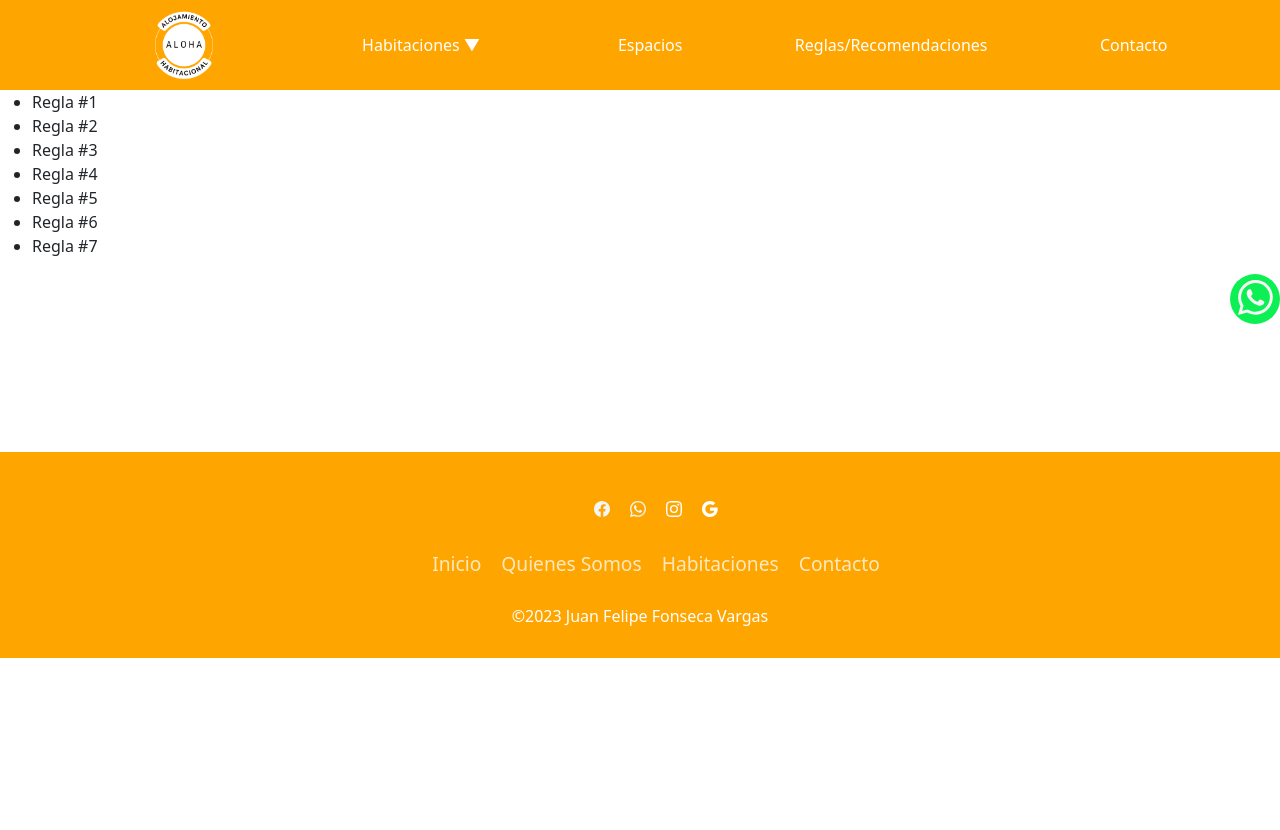
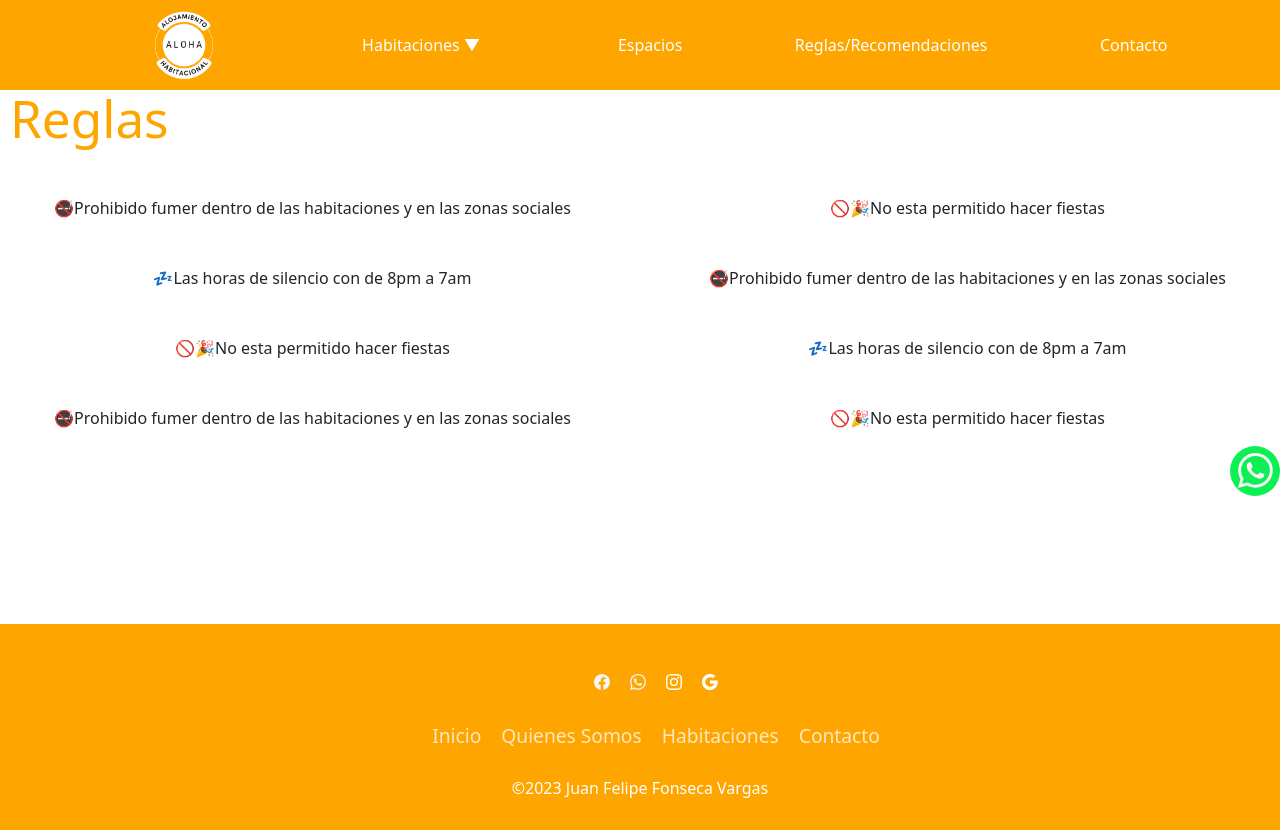
Before and after one commit to Juanffonsecav23/AloHaFonsecaVargas, a React (Vite) app: page /ReglasyRecomendaciones in a window 1280 px wide. Before the commit the page ends 800 px from the top, so only its background shows below. Built offline with nearby package versions, Linux system fonts and the light colour scheme.

Commit message:
Configuración de ryr falta concetar espacios a firebase y remplaxar el contenido

```diff
--- a/src/components/CheckOutForm/CheckOutForm.jsx
+++ b/src/components/CheckOutForm/CheckOutForm.jsx
@@ -35,7 +35,7 @@ function CheckOutForm({onHandleConfrim}) {
             <input className="input-Form" value={userData.apellido} name="apellido" type="text" onChange={onInputChange} />
         </div>
         <div>
-            <label style={{marginRight:"15px"}}>Email:</label>
+            <label style={{marginRight:"19px"}}>Email:</label>
             <input className="input-Form" value={userData.email} name="email" type="text"  onChange={onInputChange}/>
         </div>
         <div>
--- a/src/components/Espacios/ItemListContainerEspacios.jsx
+++ b/src/components/Espacios/ItemListContainerEspacios.jsx
@@ -7,7 +7,7 @@ function getDataEspacios(){
   return new Promise ((resolve)=>{
     setTimeout(() => {
       resolve(espacios)
-    }, 2000);
+    }, 1000);
   })
 }
 
--- a/src/components/Espacios/ItemListEspacios.jsx
+++ b/src/components/Espacios/ItemListEspacios.jsx
@@ -7,7 +7,7 @@ function ItemListEspacios({isLoading , espacios}) {
     if (isLoading) return <Loader/>
 
     else return (
-        <Flex>
+        <Flex title={"Espacios"}>
             {espacios.map((itemInArray)=>(
                 <ItemEspacios key={itemInArray.id}{...itemInArray}/>
             ))}
--- a/src/components/HomePage/Homepage.jsx
+++ b/src/components/HomePage/Homepage.jsx
@@ -1,5 +1,6 @@
 import QuienesSomos from "../QuienesSomos/QuienesSomos"
 import ItemListContainer from "../ItemListContainer/itemListContainer"
+import Reglas from "../RyR/Reglas"
 
 function Homepage() {
   return (
@@ -7,6 +8,7 @@ function Homepage() {
         <img src='/imgRooms/casablancadenoceh.jpeg'/>
         <QuienesSomos/>
         <ItemListContainer/>
+        <Reglas/>
       </div>
   )
 }
--- a/src/components/Item/Item.jsx
+++ b/src/components/Item/Item.jsx
@@ -1,5 +1,5 @@
 /* eslint-disable react/prop-types */
-import { useState } from "react";
+/* import { useState } from "react";*/
 import "./Item.css";
 import { Link } from "react-router-dom";
 import Button from "../Button/Button";
@@ -16,7 +16,7 @@ function CardDescription({ price, category}) {
 }
 
 function Item({ title, img, price, category, id, capacidad }) {
-  const [isFavorite, setIsFavorite] = useState(false);
+/*   const [isFavorite, setIsFavorite] = useState(false);
   let classNameFavorite;
 
   if (isFavorite === false) {
@@ -29,7 +29,7 @@ function Item({ title, img, price, category, id, capacidad }) {
     event.preventDefault();
     event.stopPropagation();
     setIsFavorite(!isFavorite);
-  }
+  } */
 
   const stylesButton = {
     backgroundColor: capacidad === 0 ? "grey" : "inherit",
@@ -42,14 +42,13 @@ function Item({ title, img, price, category, id, capacidad }) {
       <img src={img} alt="imagen"></img>
       </div>
       <div className="item-card_header">
-        <span><button onClick={handleClickFav} className={classNameFavorite}>♥</button></span>
+{/*<span><button onClick={handleClickFav} className={classNameFavorite}>♥</button></span>*/}
         <h5>{title}</h5>
         <small>{category}</small>
-        {/* <small><p>{description}</p></small> */}
+{/* <small><p>{description}</p></small> */}
         <CardDescription price={(price).toFixed(3)}   />
         <Button className="btn-ver-detalles" style={stylesButton}>Ver detalles</Button>
       </div>
-
     </div>
     </Link >
   );
--- a/src/components/ItemDetailContainer/ItemDetail.css
+++ b/src/components/ItemDetailContainer/ItemDetail.css
@@ -28,7 +28,7 @@
   .card-detail_detail{
     display: flex;
     flex-direction: column;
-    justify-content: space-around;
+    justify-content: space-evenly;
     padding: 12px 8px;
   }
 
@@ -42,7 +42,6 @@
   .description{
     width: 600px;
     text-align: justify;
-    margin-top: 20px;
   }
   .InputCalendario{
     background-color: lightsalmon;
@@ -52,3 +51,14 @@
   .ItemDetailTitle{
     color: orange;
   }
+  .WhatsappButton{
+  color:white;
+  background-color: #0df053;
+  border-radius: 50px;
+  width: 400px;
+  padding: 10px;
+  margin-left: 20%;
+  }
+  .WhatsappButton:hover{
+    color: white;
+  }
--- a/src/components/ItemDetailContainer/ItemDetailContainer.jsx
+++ b/src/components/ItemDetailContainer/ItemDetailContainer.jsx
@@ -3,7 +3,7 @@ import { useContext, useEffect, useState } from "react";
 import "./ItemDetail.css";
 /* import ItemCount from "../ItemCount/ItemCount"; */
 
-import { Link, useParams, useNavigate } from "react-router-dom";
+import {  useParams, useNavigate } from "react-router-dom";
 import Loader from "../Loader/Loader";
 /* import { cartContext } from "../../context/cartContext";*/
 import { getRoomData } from "../../services/Firebase";
@@ -83,16 +83,15 @@ if (room) {
   return (
     <div className="cardDetail">
       <div className="card-detail_img">
-        <Carrousel>
-        <img src={room.img} alt={room.title} />
-        <img src={room.img1} alt={room.title}/>
-        <img src={room.img2} alt={room.title}/>
-        <img src={room.img3} alt={room.title} />
+        <Carrousel >
+        <img src={room.img}  alt={room.title} style={{height:"550px"}}/>
+        <img src={room.img1} alt={room.title} style={{height:"550px"}}/>
+        <img src={room.img2} alt={room.title} style={{height:"550px"}}/>
+        <img src={room.img3} alt={room.title} style={{height:"550px"}}/>
         </Carrousel>
       </div>
       <div className="card-detail_detail">
         <h1 className="ItemDetailTitle">{room.title}</h1>
-
         <p className="description">{room.description}</p>
       {/*  <Flex>
         <label>Check In</label>
@@ -102,13 +101,13 @@ if (room) {
         <span><input type="date" className="InputCalendario" onChange={handleDateChangeIn} value={selectedDateIn}></input></span>
         <span><input type="date" className="InputCalendario" onChange={handleDateChangeOut} value={selectedDateOut}></input></span>
         </Flex> */}
-        <h3 style={{marginTop: "20px"}}>$ {(room.price).toFixed(3)} Cop / Noche</h3>
+        <h3>$ {(room.price).toFixed(3)} Cop / Noche</h3>
       {/* {countInCart === 0 ? (
           <ItemCount onAddToCart={onAddToCart} stock={room.capacidad} />
           ) : (
             <Link to="/cart" style={{color:"orange"}}>Ir a las reservas</Link>
             )} */}
-            <Link to="/cart" style={{color:"orange"}}>Ir a las reservas</Link>
+            <a href="https://api.whatsapp.com/send?phone=573212402566" target="_blank" rel="noreferrer"  className="WhatsappButton"><img src="/src/assets/iconos/whatsapp.svg" alt="" style={{width:"40px", marginRight:"5px"}}/>Reserva por Whatsapp</a>
       </div>
     </div>
   );
--- /dev/null
+++ b/src/components/RyR/Reglas.css
@@ -0,0 +1,18 @@
+.sectionTitle{
+    color: var(--naranja-titulos);
+    margin-left: 10px;
+    margin-bottom:40px;
+}
+.boxReglas{
+    display: grid;
+    grid-template-columns: 1fr 1fr;
+    grid-template-rows: 1fr 1fr 1fr 1fr;
+    gap: 30px;
+    margin-top: 50px;
+}
+.itemReglas{
+    display: flex;
+    flex-flow: row wrap;
+    justify-content: center;
+    align-items: center;
+}
--- a/src/components/RyR/Reglas.jsx
+++ b/src/components/RyR/Reglas.jsx
@@ -1,15 +1,44 @@
+import "./Reglas.css";
 
 function Reglas() {
   return (
-    <div><ul>
-        <li>Regla #1</li>
-        <li>Regla #2</li>
-        <li>Regla #3</li>
-        <li>Regla #4</li>
-        <li>Regla #5</li>
-        <li>Regla #6</li>
-        <li>Regla #7</li>
-    </ul></div>
+    <div>
+      <h1 className="sectionTitle">Reglas</h1>
+      <div className="boxReglas">
+        <div className="itemReglas">
+          <p>🚭</p>
+          <p>Prohibido fumer dentro de las habitaciones y en las zonas sociales</p>
+        </div>
+        <div className="itemReglas">
+          <p>🚫🎉</p>
+          <p>No esta permitido hacer fiestas</p>
+        </div>
+        <div className="itemReglas">
+          <p>💤</p>
+          <p>Las horas de silencio con de 8pm a 7am</p>
+        </div>
+        <div className="itemReglas">
+          <p>🚭</p>
+          <p>Prohibido fumer dentro de las habitaciones y en las zonas sociales</p>
+        </div>
+        <div className="itemReglas">
+          <p>🚫🎉</p>
+          <p>No esta permitido hacer fiestas</p>
+        </div>
+        <div className="itemReglas">
+          <p>💤</p>
+          <p>Las horas de silencio con de 8pm a 7am</p>
+        </div>
+        <div className="itemReglas">
+          <p>🚭</p>
+          <p>Prohibido fumer dentro de las habitaciones y en las zonas sociales</p>
+        </div>
+        <div className="itemReglas">
+          <p>🚫🎉</p>
+          <p>No esta permitido hacer fiestas</p>
+        </div>
+      </div>
+    </div>
   )
 }
 
--- a/src/data/espacios.js
+++ b/src/data/espacios.js
@@ -16,6 +16,24 @@ const espacios = [
         title:"Lavanderia",
         img:"https://placehold.co/400x200",
         description:"Lorem ipsum dolor sit amet, consectetur adipiscing elit."
+    },
+    {
+        id:4,
+        title:"Parqueadero",
+        img:"https://placehold.co/400x200",
+        description:"Lorem ipsum dolor sit amet, consectetur adipiscing elit."
+    },
+    {
+        id:5,
+        title:"Comedor",
+        img:"https://placehold.co/400x200",
+        description:"Lorem ipsum dolor sit amet, consectetur adipiscing elit."
+    },
+    {
+        id:6,
+        title:"Lavanderia",
+        img:"https://placehold.co/400x200",
+        description:"Lorem ipsum dolor sit amet, consectetur adipiscing elit."
     }
 ]
 export default espacios;
--- a/src/services/Firebase.js
+++ b/src/services/Firebase.js
@@ -71,5 +71,4 @@ export async function exportDataWithBatch(){
     batch.set(docRef , room);
   }
   await batch.commit();
-  console.log("items Guardados");
 }
```
